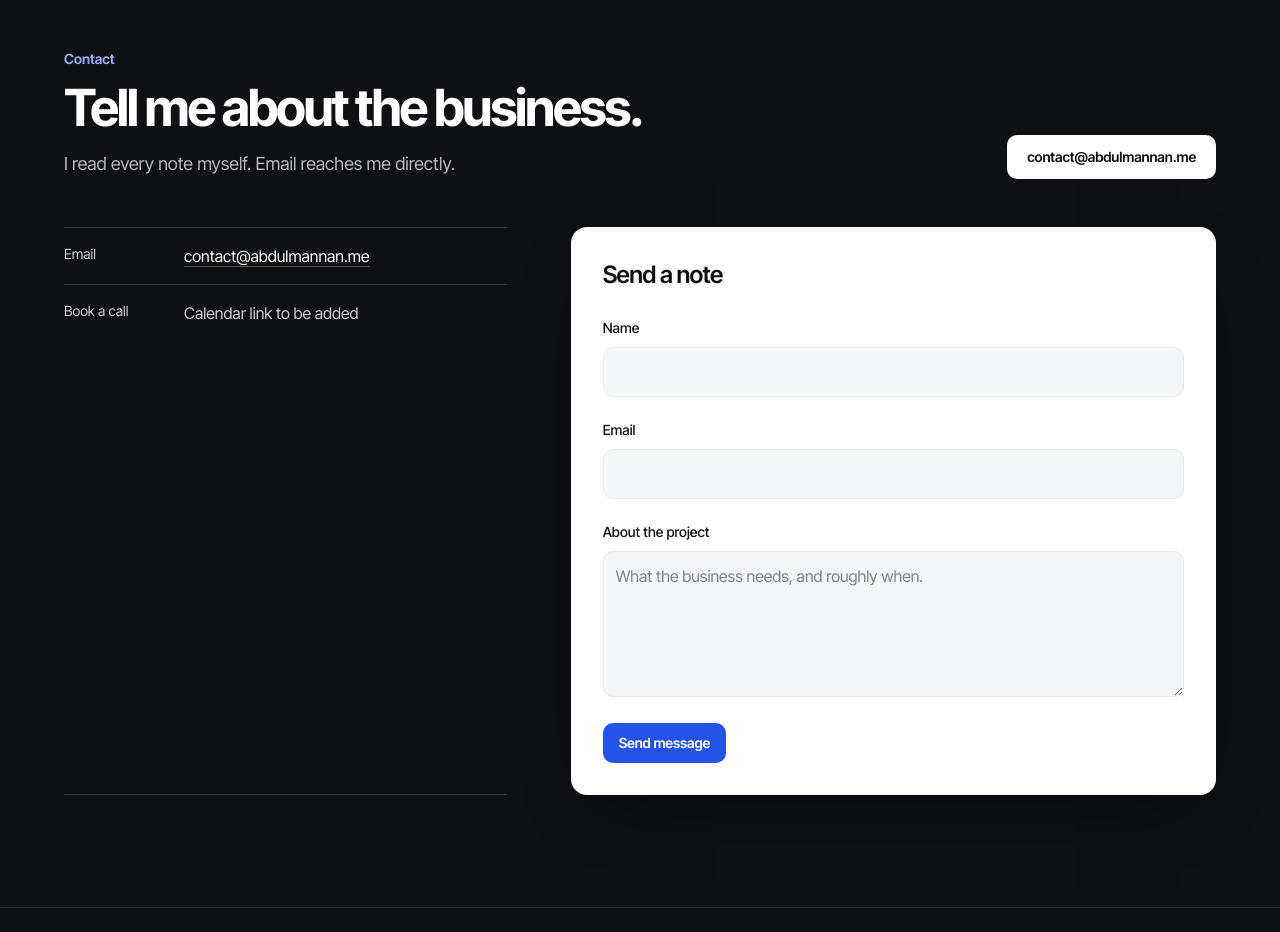
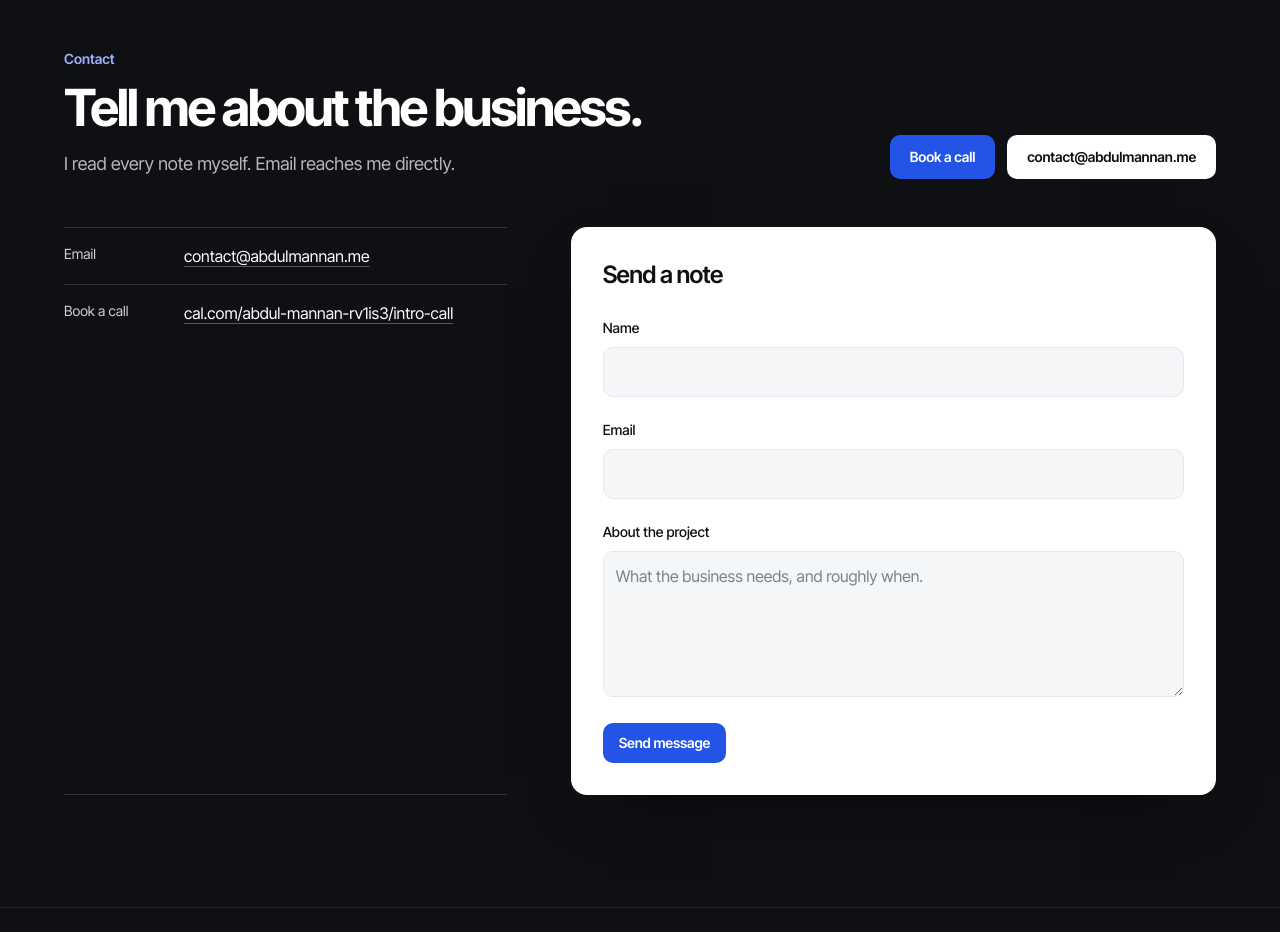
Before and after one commit to mannan-op/portfolio-me, a React (Vite) app: page / in a window 1280 px wide. Shown: the part 6400-7332 px from the top of the page. Built offline with nearby package versions, Linux system fonts and the light colour scheme.

Commit message:
Add Book a call link (#3)
The hero, header, and contact section open the Cal.com page in a new tab. The content security policy is unchanged.

Co-authored-by: Cursor Agent <cursoragent@cursor.com>

```diff
--- a/shared/knowledge.ts
+++ b/shared/knowledge.ts
@@ -21,7 +21,7 @@ export const PORTFOLIO_CHUNKS: KnowledgeChunk[] = [
     id: 'contact',
     topic: 'Contact',
     content:
-      'Contact Abdul Mannan: Email contact@abdulmannan.me, GitHub github.com/mannan-op, Website abdulmannan.me. He welcomes project inquiries and collaboration.',
+      'Contact Abdul Mannan: Email contact@abdulmannan.me, book an intro call at https://cal.com/abdul-mannan-rv1is3/intro-call, GitHub github.com/mannan-op, Website abdulmannan.me. He welcomes project inquiries and collaboration.',
   },
   {
     id: 'education',
--- a/src/components/SiteHeader.tsx
+++ b/src/components/SiteHeader.tsx
@@ -1,6 +1,6 @@
 import { useEffect, useState } from 'react'
 import { cn } from '@/lib/utils'
-import { navItems } from '@/data/profile'
+import { navItems, profile } from '@/data/profile'
 import { Wrap } from '@/components/Wrap'
 
 const sectionIds = navItems.map((item) => item.id)
@@ -67,7 +67,12 @@ export function SiteHeader() {
             </a>
           ))}
         </nav>
-        <a href="#contact" className="btn-solid px-3.5 py-2">
+        <a
+          href={profile.booking}
+          target="_blank"
+          rel="noopener noreferrer"
+          className="btn-solid px-3.5 py-2"
+        >
           Book a call
         </a>
       </Wrap>
--- a/src/data/profile.ts
+++ b/src/data/profile.ts
@@ -5,6 +5,7 @@ export const profile = {
   tagline:
     'I work with owners in the United States, the United Kingdom and Europe, the UAE and the Gulf, and Pakistan.',
   email: 'contact@abdulmannan.me',
+  booking: 'https://cal.com/abdul-mannan-rv1is3/intro-call',
   github: 'https://github.com/mannan-op',
   site: 'https://abdulmannan.me',
   // No CV file is in the repo. Do not render a download control for this.
--- a/src/sections/Contact.tsx
+++ b/src/sections/Contact.tsx
@@ -184,9 +184,19 @@ export function Contact() {
             <SectionIntro kicker="Contact" title="Tell me about the business." tone="invert">
               I read every note myself. Email reaches me directly.
             </SectionIntro>
-            <a href={`mailto:${profile.email}`} className="btn-light shrink-0 px-5 py-3">
-              {profile.email}
-            </a>
+            <div className="flex flex-wrap items-center gap-3">
+              <a
+                href={profile.booking}
+                target="_blank"
+                rel="noopener noreferrer"
+                className="btn-solid shrink-0 px-5 py-3"
+              >
+                Book a call
+              </a>
+              <a href={`mailto:${profile.email}`} className="btn-light shrink-0 px-5 py-3">
+                {profile.email}
+              </a>
+            </div>
           </div>
 
           <div className="mt-12 grid gap-10 lg:grid-cols-12 lg:gap-16">
@@ -204,8 +214,16 @@ export function Contact() {
               </div>
               <div className="grid grid-cols-[6.5rem_minmax(0,1fr)] gap-4 py-4">
                 <dt className="text-sm text-white/80">Book a call</dt>
-                {/* TODO: add the calendar / booking URL, then point the header button at it. */}
-                <dd className="text-sm text-white/80 sm:text-base">Calendar link to be added</dd>
+                <dd>
+                  <a
+                    href={profile.booking}
+                    target="_blank"
+                    rel="noopener noreferrer"
+                    className="text-sm break-words text-white underline decoration-white/30 underline-offset-4 sm:text-base"
+                  >
+                    cal.com/abdul-mannan-rv1is3/intro-call
+                  </a>
+                </dd>
               </div>
             </dl>
 
--- a/src/sections/Hero.tsx
+++ b/src/sections/Hero.tsx
@@ -5,6 +5,7 @@ import portraitSmallAvif from '@/assets/profile-480.avif'
 import { BrowserFrame, ShotCover } from '@/components/BrowserFrame'
 import { ResponsiveImage } from '@/components/ResponsiveImage'
 import { Wrap } from '@/components/Wrap'
+import { profile } from '@/data/profile'
 import { projectShots } from '@/data/shots'
 import { projects } from '@/data/projects'
 
@@ -31,7 +32,12 @@ export function Hero() {
               automation that handles a repeated task.
             </p>
             <div className="mt-8 flex flex-wrap items-center gap-3">
-              <a href="#contact" className="btn-solid px-5 py-3">
+              <a
+                href={profile.booking}
+                target="_blank"
+                rel="noopener noreferrer"
+                className="btn-solid px-5 py-3"
+              >
                 Book a call
               </a>
               <a href="#work" className="btn-ghost px-5 py-3">
```
